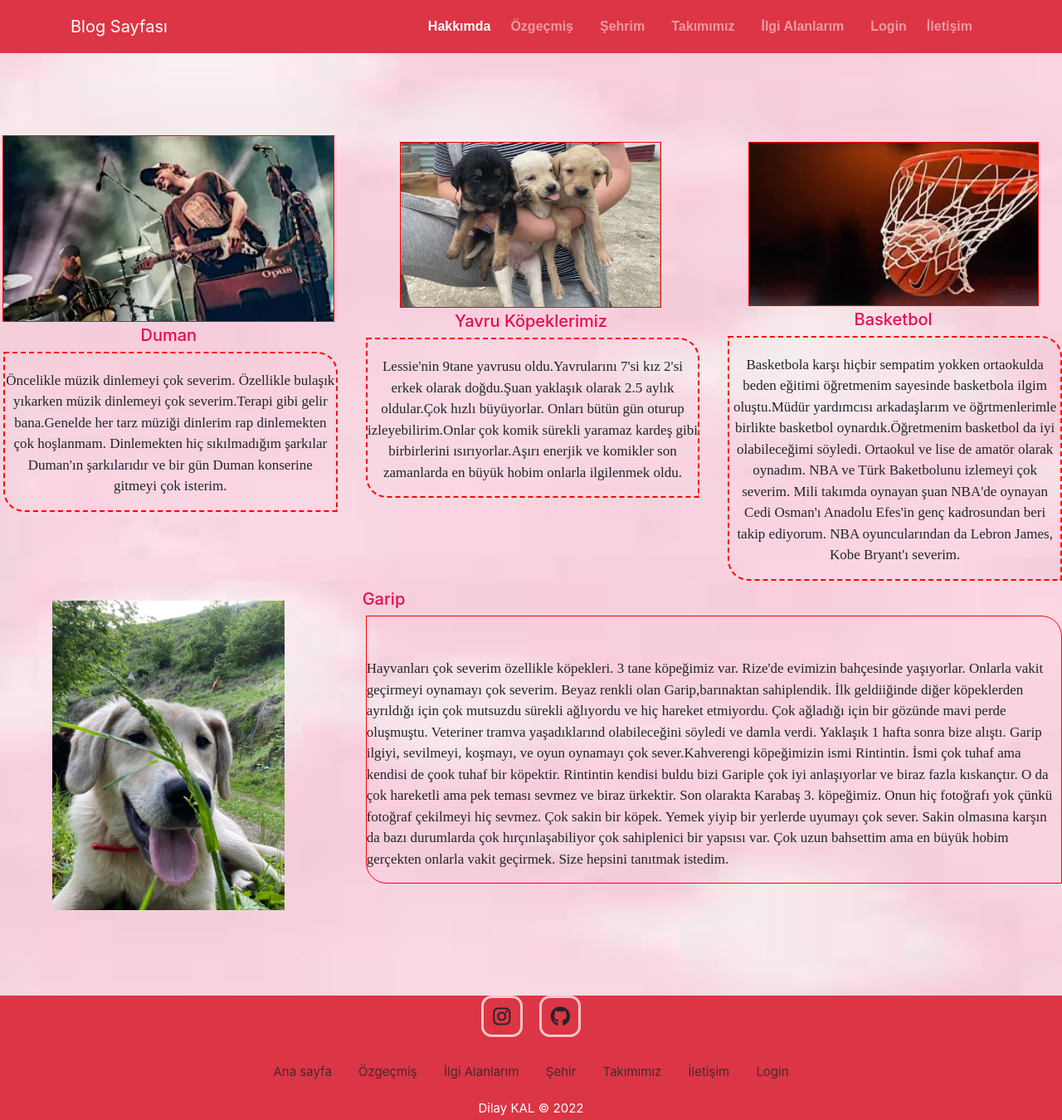
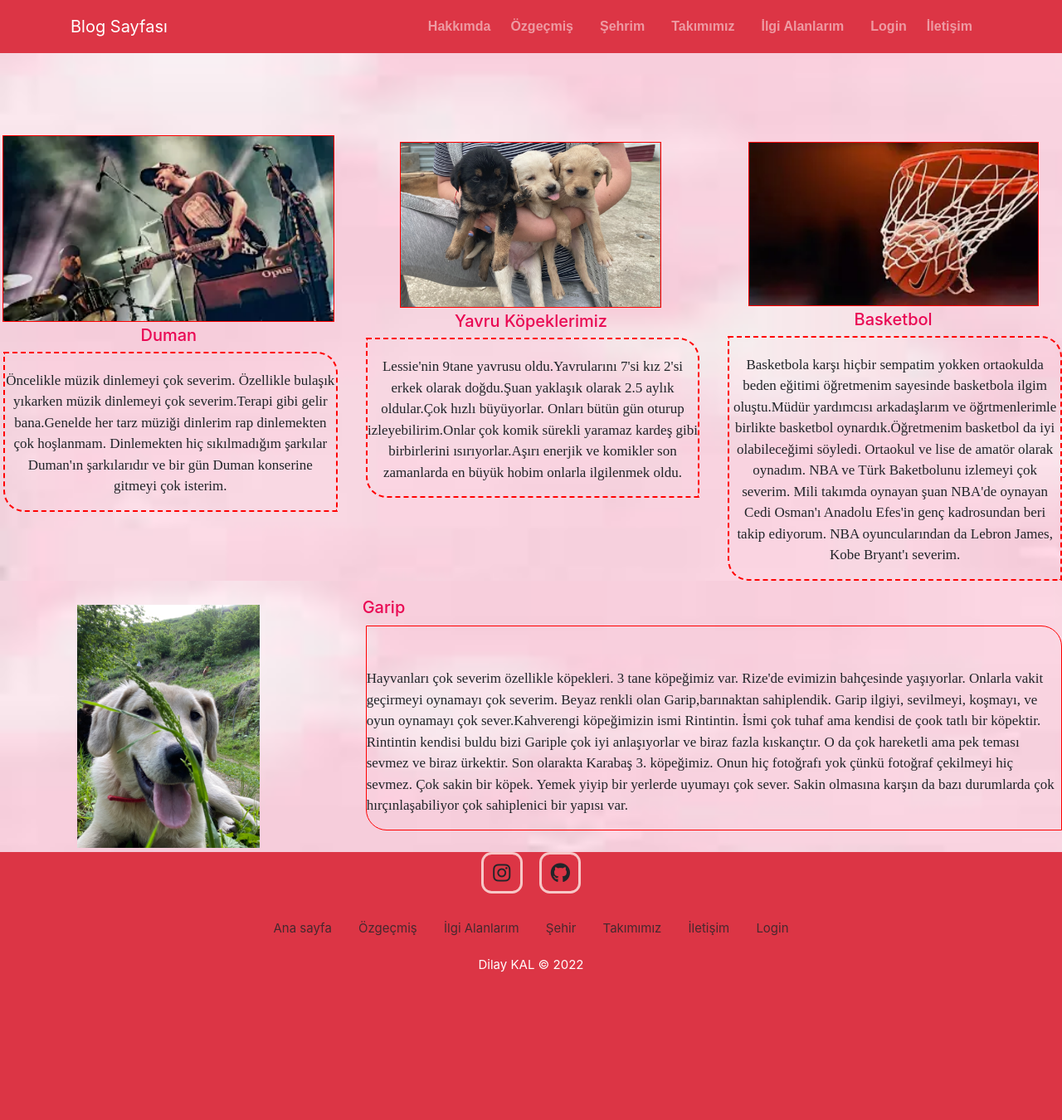
Before and after one commit to dilaykal/web-site1, a PHP site: the page made by ilgialanlarım.html in a window 1280 px wide. Shown: the whole page at 83% size. After the commit the page ends 1172 px from the top, so only its background shows below. Run offline with PHP 8.4, Linux system fonts and the light colour scheme; some libraries are stand-ins or nearby versions.

Commit message:
responsive düzeltmeler yapıldı

```diff
--- a/anasayfa.html
+++ b/anasayfa.html
@@ -27,7 +27,7 @@
                 <div class=" container collapse navbar-collapse justify-content-end" id="mynav">
                     <ul class="navbar-nav">
                         <li class="nav-item d-flex ">
-                        <a class="nav-link active" href="anasayfa.html" target="_blank">Hakkımda</a>
+                        <a class="nav-link " href="anasayfa.html" target="_blank">Hakkımda</a>
                         </li>
                         <li class="nav-item d-flex px-2">
                         <a class="nav-link" href="ozgecmis.html" target="_blank">Özgeçmiş</a>
@@ -65,7 +65,7 @@
                         <p style="padding-top:20px; font-family:serif; font-size: 17px;">Merhaba ben Dilay.7 mayıs 2001 doğumluyum. 21 yaşımdayım.Rize'de doğdum büyüdüm.
                             Şu an da Sakarya Üniversitesinde bilgisayar mühendisliği okuyorum.
                             Basketbola çok ilgim var ve bu ilgim ortaokuldaki beden eğitimi hocam sayesinde oluştu.
-                            Ortaokul ve lisede amatör olarak basketbol oynadım. Basketbol maçları izlemeyi de çok sevrim.
+                            Ortaokul ve lisede amatör olarak basketbol oynadım. Basketbol maçları izlemeyi de çok severim.
                             Bir de müzik dinleyerek bulaşık yıkamayı çok severim. Terapi gibi gelir.
                             Hayvanları çok severim özellikle köpekleri.
                             Üç tane köpeğimiz var Rize'de isimleri Garip, Karabaş, Rintintin. Onlarla vakit geçirmeyi çok severim.
@@ -94,7 +94,7 @@
                     </a>
                     <h5 style="color:rgb(233, 8, 83); padding-top: 4px;">Rize</h5>
                     <div id="kenarlik1">
-                        <p style="padding-top:20px; font-family:serif; font-size: 17px;">Rize, Karadeniz bölgesinin en karakteristik özelliklerini gösterir.
+                        <p style="padding-top:20px; font-family:serif; font-size: 17px;">Ben Rize'nin Ardeşen ilçesinde doğdum ve ailemle oradaa yaşıyorum. Üniversite için Sakarya'ya geldim.Rize, Karadeniz bölgesinin en karakteristik özelliklerini gösterir.
                             Anadolu’nun diğer bölgelerinden coğrafi yapısıyla olduğu gibi kültürel yapısı ile de ayrılır.
                             Dik yamaçlı vadileri, doruklara ulaşılabilir dağları, buzul gölleri, zümrüt yeşili yaylaları,
                             tarihi kemer köprüleri ve kaleleri, coşkun akan dereleri ile çok özel bir turizm beldesidir.Rize de yapılacak çok güzel etkinlikler
--- a/giris.php
+++ b/giris.php
@@ -27,7 +27,7 @@
                 <div class=" container collapse navbar-collapse justify-content-end" id="mynav">
                     <ul class="navbar-nav">
                         <li class="nav-item d-flex ">
-                        <a class="nav-link active" href="anasayfa.html" target="_blank">Hakkımda</a>
+                        <a class="nav-link" href="anasayfa.html" target="_blank">Hakkımda</a>
                         </li>
                         <li class="nav-item d-flex px-2">
                         <a class="nav-link" href="ozgecmis.html" target="_blank">Özgeçmiş</a>
--- a/ilgialanlarım.html
+++ b/ilgialanlarım.html
@@ -27,7 +27,7 @@
                 <div class=" container collapse navbar-collapse justify-content-end" id="mynav">
                     <ul class="navbar-nav">
                         <li class="nav-item d-flex ">
-                        <a class="nav-link active" href="anasayfa.html" target="_blank">Hakkımda</a>
+                        <a class="nav-link " href="anasayfa.html" target="_blank">Hakkımda</a>
                         </li>
                         <li class="nav-item d-flex px-2">
                         <a class="nav-link" href="ozgecmis.html" target="_blank">Özgeçmiş</a>
@@ -57,7 +57,7 @@
         <!-- İlk Görünüm -->
         <div class="arka" >
             <div class="row" >
-                <div class="col-lg-4 text-center" id="hobi" >
+                <div class="col-lg-4 text-center"  id="hobi" >
                     <a href="https://open.spotify.com/playlist/37i9dQZF1DZ06evO43NcNz?si=73485426272e49fe"></a>
                     <img src="resimler/duman.webp" class="mt-6 img-fluid" style="border:1px solid red; width:400px;" alt="">
                     </a>
@@ -98,25 +98,21 @@
                 </div>
             </div>
         </div>
-        <div class="arka" style="height: 500px;">
+        <div class="arka">
             <div class="row">
-                <div class="col-md-4" style="text-align: center;">
-                    <img src="resimler/IMG_5835.jpg" class="mt-4 img-fluid "  width="280px" alt="">
+                <div class="col-md-4" style="text-align: center; margin-top: 5px; margin-bottom: 5px;">
+                    <img src="resimler/IMG_5835.jpg" class="mt-4 img-fluid "  width="220px" alt="">
                 </div>
                 <div class="col-md-8">
-                    <h5 style="color:rgb(233, 8, 83); padding-top: 10px;">Garip</h5>
-                    <div style="border:1px solid red; padding-top: 30px;" id="kenarlik1" >
+                    <h5 style="color:rgb(233, 8, 83); padding-top: 10px; margin-top: 10px;">Garip</h5>
+                    <div style="border:1px solid red; padding-top: 30px; margin-top: 10px;" id="kenarlik1" >
                         <p style="padding-top:20px; font-family:serif; font-size: 17px;">
                             Hayvanları çok severim özellikle köpekleri. 3 tane köpeğimiz var. Rize'de evimizin bahçesinde yaşıyorlar.
-                            Onlarla vakit geçirmeyi oynamayı çok severim. Beyaz renkli olan Garip,barınaktan sahiplendik. İlk geldiiğinde
-                            diğer köpeklerden ayrıldığı için çok mutsuzdu sürekli ağlıyordu ve hiç hareket etmiyordu. Çok ağladığı için bir
-                            gözünde mavi perde oluşmuştu. Veteriner tramva yaşadıklarınd olabileceğini söyledi ve damla verdi. Yaklaşık 1 hafta
-                            sonra bize alıştı. Garip ilgiyi, sevilmeyi, koşmayı, ve oyun oynamayı çok sever.Kahverengi köpeğimizin ismi Rintintin.
-                            İsmi çok tuhaf ama kendisi de çook tuhaf bir köpektir. Rintintin kendisi buldu bizi Gariple çok iyi anlaşıyorlar ve biraz
+                            Onlarla vakit geçirmeyi oynamayı çok severim. Beyaz renkli olan Garip,barınaktan sahiplendik. Garip ilgiyi, sevilmeyi, koşmayı, ve oyun oynamayı çok sever.Kahverengi köpeğimizin ismi Rintintin.
+                            İsmi çok tuhaf ama kendisi de çook tatlı bir köpektir. Rintintin kendisi buldu bizi Gariple çok iyi anlaşıyorlar ve biraz
                             fazla kıskançtır. O da çok hareketli ama pek teması sevmez ve biraz ürkektir. Son olarakta Karabaş 3. köpeğimiz. Onun hiç
                             fotoğrafı yok çünkü fotoğraf çekilmeyi hiç sevmez. Çok sakin bir köpek. Yemek yiyip bir yerlerde uyumayı çok sever. Sakin
-                            olmasına karşın da bazı durumlarda çok hırçınlaşabiliyor çok sahiplenici bir yapsısı var. Çok uzun bahsettim ama en büyük
-                            hobim gerçekten onlarla vakit geçirmek. Size hepsini tanıtmak istedim.
+                            olmasına karşın da bazı durumlarda çok hırçınlaşabiliyor çok sahiplenici bir yapısı var.
                         </p>
                     </div>
                 </div>
--- a/kaçkar.html
+++ b/kaçkar.html
@@ -27,7 +27,7 @@
                 <div class=" container collapse navbar-collapse justify-content-end" id="mynav">
                     <ul class="navbar-nav">
                         <li class="nav-item d-flex ">
-                        <a class="nav-link active" href="anasayfa.html" target="_blank">Hakkımda</a>
+                        <a class="nav-link " href="anasayfa.html" target="_blank">Hakkımda</a>
                         </li>
                         <li class="nav-item d-flex px-2">
                         <a class="nav-link" href="ozgecmis.html" target="_blank">Özgeçmiş</a>
--- a/ozgecmis.html
+++ b/ozgecmis.html
@@ -27,7 +27,7 @@
                 <div class=" container collapse navbar-collapse justify-content-end" id="mynav">
                     <ul class="navbar-nav">
                         <li class="nav-item d-flex ">
-                        <a class="nav-link active" href="anasayfa.html" target="_blank">Hakkımda</a>
+                        <a class="nav-link " href="anasayfa.html" target="_blank">Hakkımda</a>
                         </li>
                         <li class="nav-item d-flex px-2">
                         <a class="nav-link" href="ozgecmis.html" target="_blank">Özgeçmiş</a>
--- a/pokut.html
+++ b/pokut.html
@@ -27,7 +27,7 @@
                 <div class=" container collapse navbar-collapse justify-content-end" id="mynav">
                     <ul class="navbar-nav">
                         <li class="nav-item d-flex ">
-                        <a class="nav-link active" href="anasayfa.html" target="_blank">Hakkımda</a>
+                        <a class="nav-link " href="anasayfa.html" target="_blank">Hakkımda</a>
                         </li>
                         <li class="nav-item d-flex px-2">
                         <a class="nav-link" href="ozgecmis.html" target="_blank">Özgeçmiş</a>
--- a/rize.html
+++ b/rize.html
@@ -27,7 +27,7 @@
                 <div class=" container collapse navbar-collapse justify-content-end" id="mynav">
                     <ul class="navbar-nav">
                         <li class="nav-item d-flex ">
-                        <a class="nav-link active" href="anasayfa.html" target="_blank">Hakkımda</a>
+                        <a class="nav-link " href="anasayfa.html" target="_blank">Hakkımda</a>
                         </li>
                         <li class="nav-item d-flex px-2">
                         <a class="nav-link" href="ozgecmis.html" target="_blank">Özgeçmiş</a>
--- a/sehrim.html
+++ b/sehrim.html
@@ -27,7 +27,7 @@
                 <div class=" container collapse navbar-collapse justify-content-end" id="mynav">
                     <ul class="navbar-nav">
                         <li class="nav-item d-flex ">
-                        <a class="nav-link active" href="anasayfa.html" target="_blank">Hakkımda</a>
+                        <a class="nav-link " href="anasayfa.html" target="_blank">Hakkımda</a>
                         </li>
                         <li class="nav-item d-flex px-2">
                         <a class="nav-link" href="ozgecmis.html" target="_blank">Özgeçmiş</a>
--- a/takımımız.html
+++ b/takımımız.html
@@ -27,7 +27,7 @@
                 <div class=" container collapse navbar-collapse justify-content-end" id="mynav">
                     <ul class="navbar-nav">
                         <li class="nav-item d-flex ">
-                        <a class="nav-link active" href="anasayfa.html" target="_blank">Hakkımda</a>
+                        <a class="nav-link" href="anasayfa.html" target="_blank">Hakkımda</a>
                         </li>
                         <li class="nav-item d-flex px-2">
                         <a class="nav-link" href="ozgecmis.html" target="_blank">Özgeçmiş</a>
@@ -55,7 +55,7 @@
         </nav>
         <div class="arka">
             <div class="row">
-                <div class="col-md-4 mt-5" style="text-align: center;" id="st1div1">
+                <div class="col-md-4 mt-5" style="text-align: center;" k>
                     <img src="resimler/takım.jfif" class="mt-4 img-fluid tanitim" width="300px" height="400px" alt="">
                     <img src="resimler/takımlogo.jfif" class="mt-4 img-fluid tanitim" width="300px" height="400px" alt="">
                 </div>
--- a/zilkale.html
+++ b/zilkale.html
@@ -27,7 +27,7 @@
                 <div class=" container collapse navbar-collapse justify-content-end" id="mynav">
                     <ul class="navbar-nav">
                         <li class="nav-item d-flex ">
-                        <a class="nav-link active" href="anasayfa.html" target="_blank">Hakkımda</a>
+                        <a class="nav-link " href="anasayfa.html" target="_blank">Hakkımda</a>
                         </li>
                         <li class="nav-item d-flex px-2">
                         <a class="nav-link" href="ozgecmis.html" target="_blank">Özgeçmiş</a>
```
